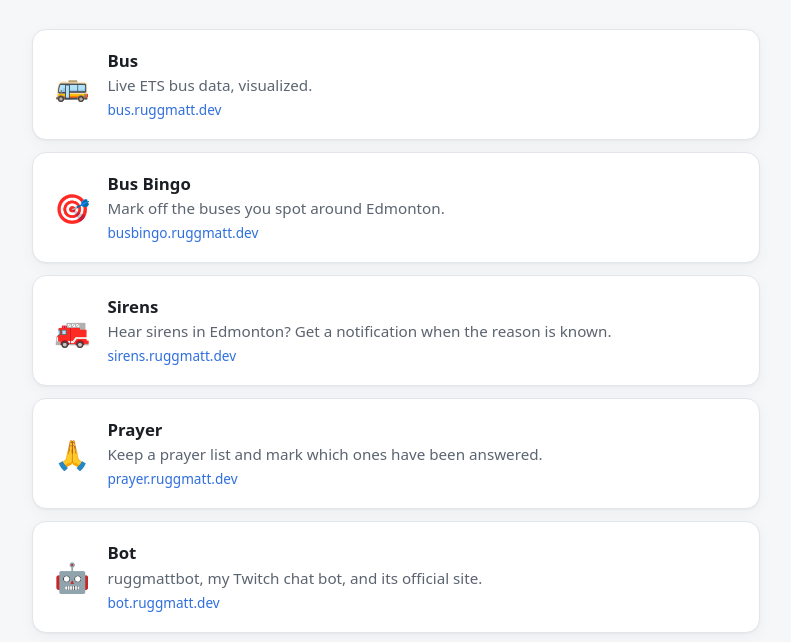
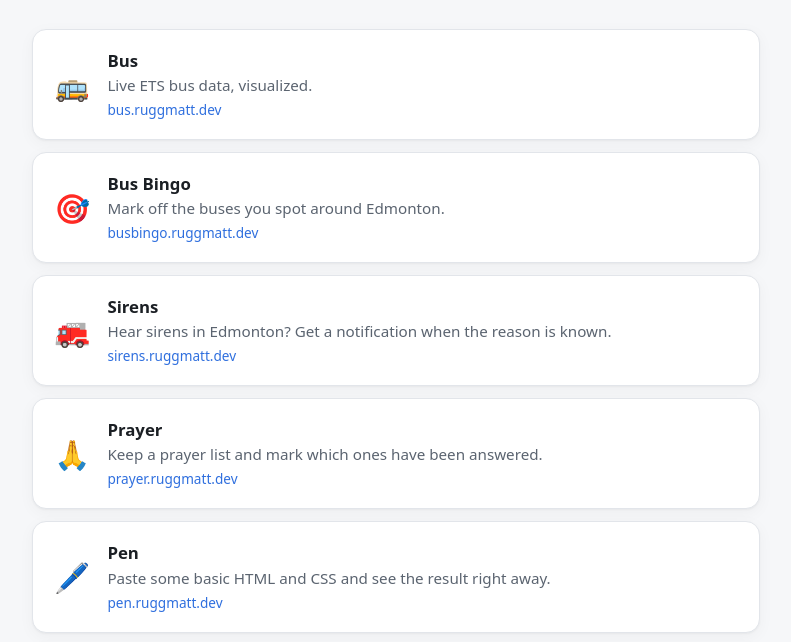
Before and after one commit to RuggMatt/ruggmatt.dev, a plain HTML site: page index.html in a window 1280 px wide. Shown: the part 133-775 px from the top of the page, without its empty margins (244-1035 px from the left). Drawn offline with Linux system fonts and the light colour scheme.

Commit message:
Add Pen to the directory
Co-Authored-By: Claude Opus 5.5 <noreply@anthropic.com>
Claude-Session: https://claude.ai/code/session_01TqJwk1MXkokJRSB4qDJPvE

```diff
--- a/index.html
+++ b/index.html
@@ -104,6 +104,16 @@
         </a>
       </li>
       <li>
+        <a class="card" href="https://pen.ruggmatt.dev">
+          <span class="icon" aria-hidden="true">🖊️</span>
+          <span class="body">
+            <span class="name">Pen</span><br>
+            <span class="desc">Paste some basic HTML and CSS and see the result right away.</span><br>
+            <span class="url">pen.ruggmatt.dev</span>
+          </span>
+        </a>
+      </li>
+      <li>
         <a class="card" href="https://bot.ruggmatt.dev">
           <span class="icon" aria-hidden="true">🤖</span>
           <span class="body">
```
